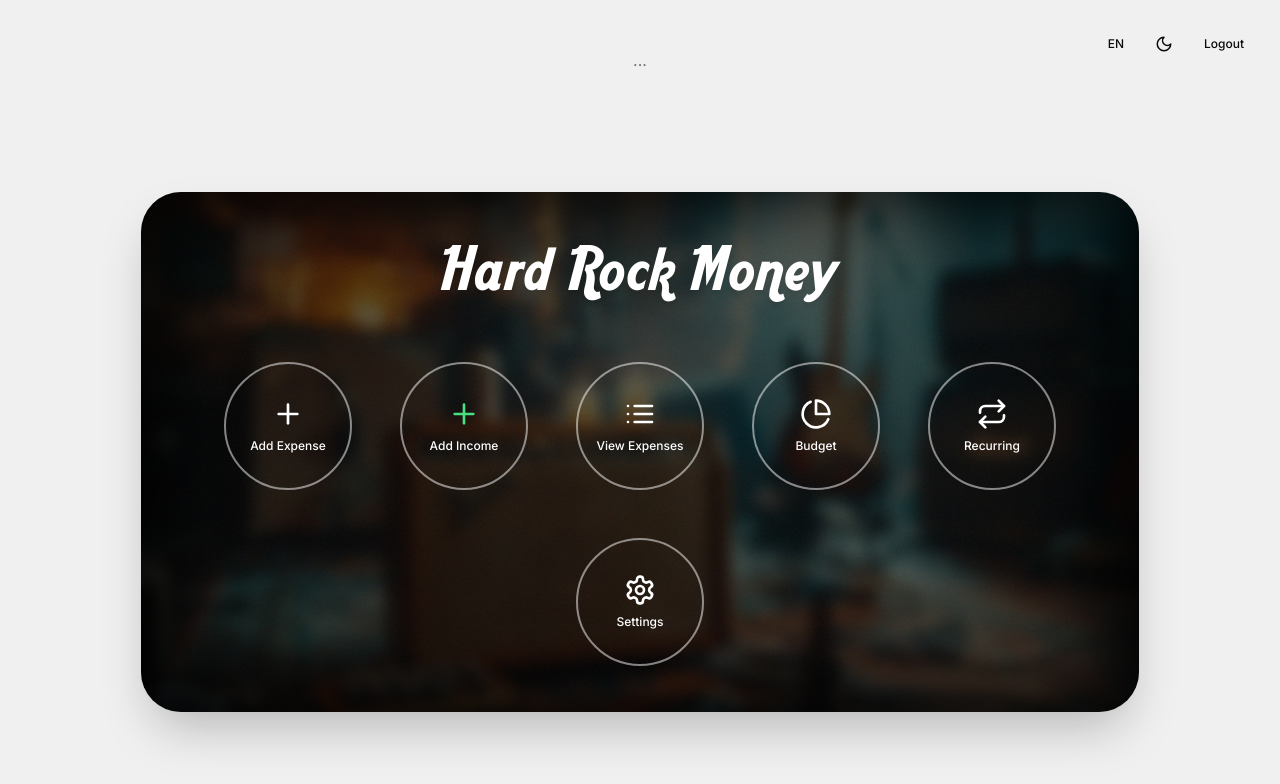
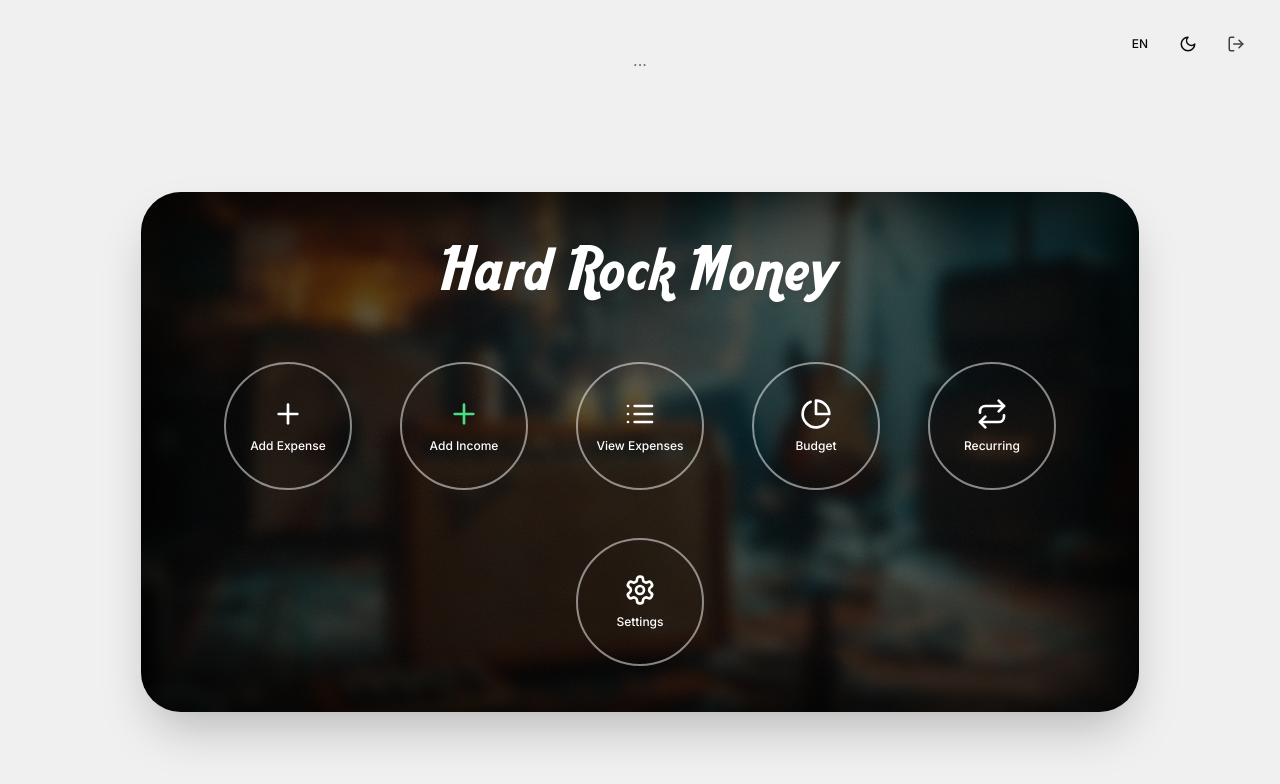
Before and after one commit to ByteRockStudio/black-rock-money, a Next.js app: page / in a window 1280 px wide. Shown: the top 784 px of the page. Built offline with nearby package versions, Linux system fonts and the light colour scheme; no server answers; the database is empty; sample sign-in values are in the browser's storage.

Commit message:
update Header.tsx to fix logout feature

```diff
--- a/src/components/Header.tsx
+++ b/src/components/Header.tsx
@@ -1,8 +1,9 @@
 "use client";
 
+import { signOut } from "next-auth/react";
 import { useEffect, useState } from "react";
 import { useSettings } from "@/contexts/SettingsContext";
-import { Moon, Sun, Globe } from "lucide-react";
+import { Moon, Sun, Globe, LogOut } from "lucide-react";
 import { Button } from "@/components/ui/button";
 
 interface SummaryData {
@@ -77,15 +78,12 @@ export function Header() {
                 </Button>
                 <Button
                     variant="ghost"
-                    size="sm"
-                    onClick={() => {
-                        fetch('/api/auth/signout', { method: 'POST' })
-                            .then(() => window.location.href = '/login');
-                    }}
+                    size="icon"
+                    onClick={() => signOut({ callbackUrl: '/login' })}
                     title="Logout"
-                    className="text-xs"
+                    className="rounded-full text-neutral-700 hover:text-red-600 dark:text-white dark:hover:text-red-400 transition-colors duration-200"
                 >
-                    Logout
+                    <LogOut size={18} />
                 </Button>
             </div>
 
```
